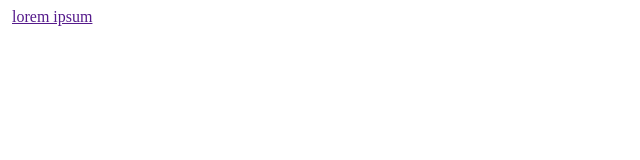
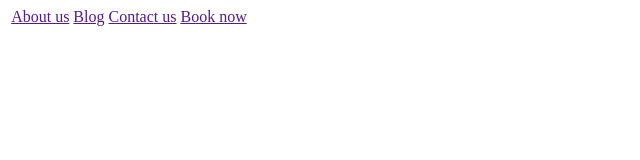
Before and after one commit to FEU-TECH-Advance-Web-Design-Ramirez/AWD-DEMO, a plain HTML site: page index.html in a window 1280 px wide. Shown: the whole page, without its empty margins (0-640 px from the left). Drawn offline with Linux system fonts and the light colour scheme.

Commit message:
feat(landing page): Added Navigation button

```diff
--- a/index.html
+++ b/index.html
@@ -3,17 +3,14 @@
 <head>
     <meta charset="UTF-8">
     <meta name="viewport" content="width=device-width, initial-scale=1.0">
-    <title>Document</title>
+    <title>This Demo Project</title>
 </head>
 <body>
     <header>
 <img src="" alt="">
-<a href="" class ="btn">lorem ipsum</a>
-<a href="" class ="btn"></a>
-<a href="" class ="btn"></a>
-<a href="" class ="btn"></a>
-<a href="" class ="btn"></a>
-
-    </header>
+<a href="" class ="btn">About us</a>
+<a href="" class ="btn">Blog</a>
+<a href="" class ="btn">Contact us</a>
+<a href="" class ="btn">Book now</a>
 </body>
 </html>
```
